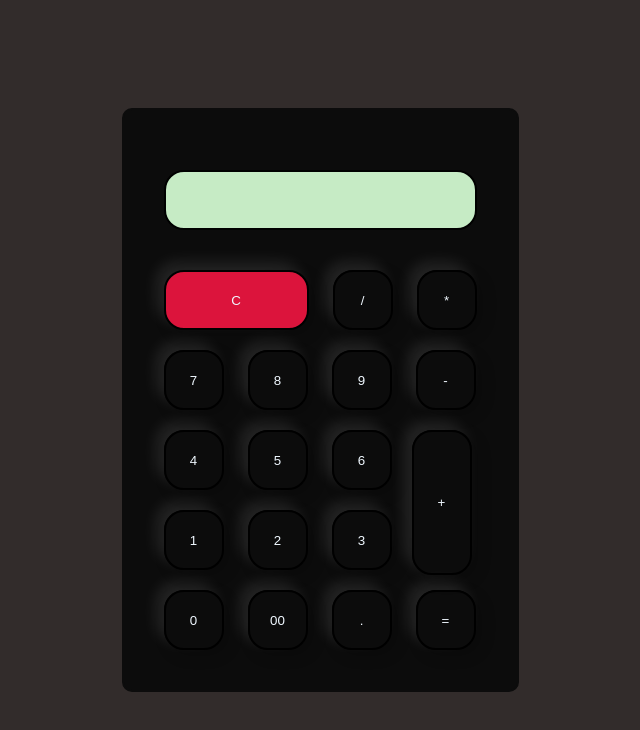
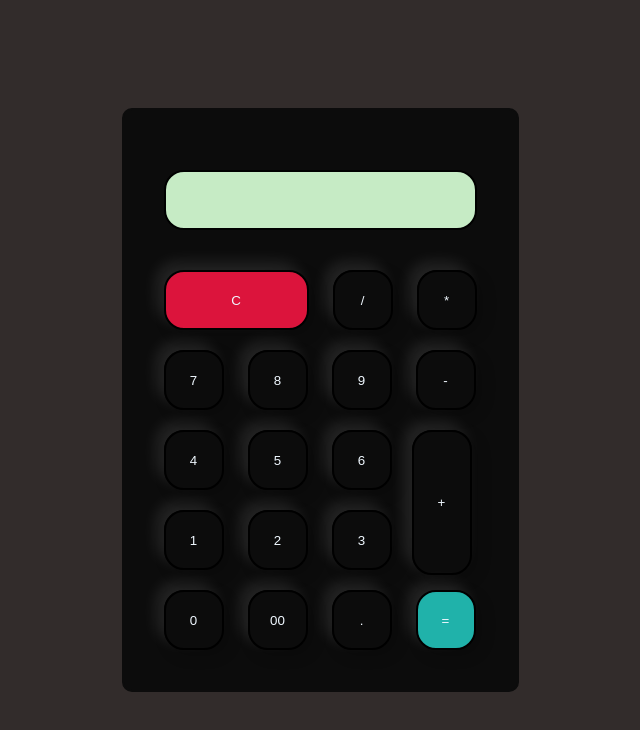
Before and after one commit to MuhammadMustafeez/Calculator, a plain HTML site: page index.html in a window 1280 px wide. Shown: the whole page, without its empty margins (320-960 px from the left). Drawn offline with Linux system fonts and the light colour scheme.

Commit message:
Calculator

```diff
--- a/css/style.css
+++ b/css/style.css
@@ -52,3 +52,6 @@ form input.btn2{
    height: 145px;
    position: fixed;
 }
+form input.btn3{
+    background: lightseagreen;
+}
--- a/index.html
+++ b/index.html
@@ -39,7 +39,7 @@
                 <input type="button" value="0">
                 <input type="button" value="00">
                 <input type="button" value=".">
-                <input type="button" value="=">
+                <input type="button" value="=" class="btn3">
             </div>
         </form>
        </div>
```
